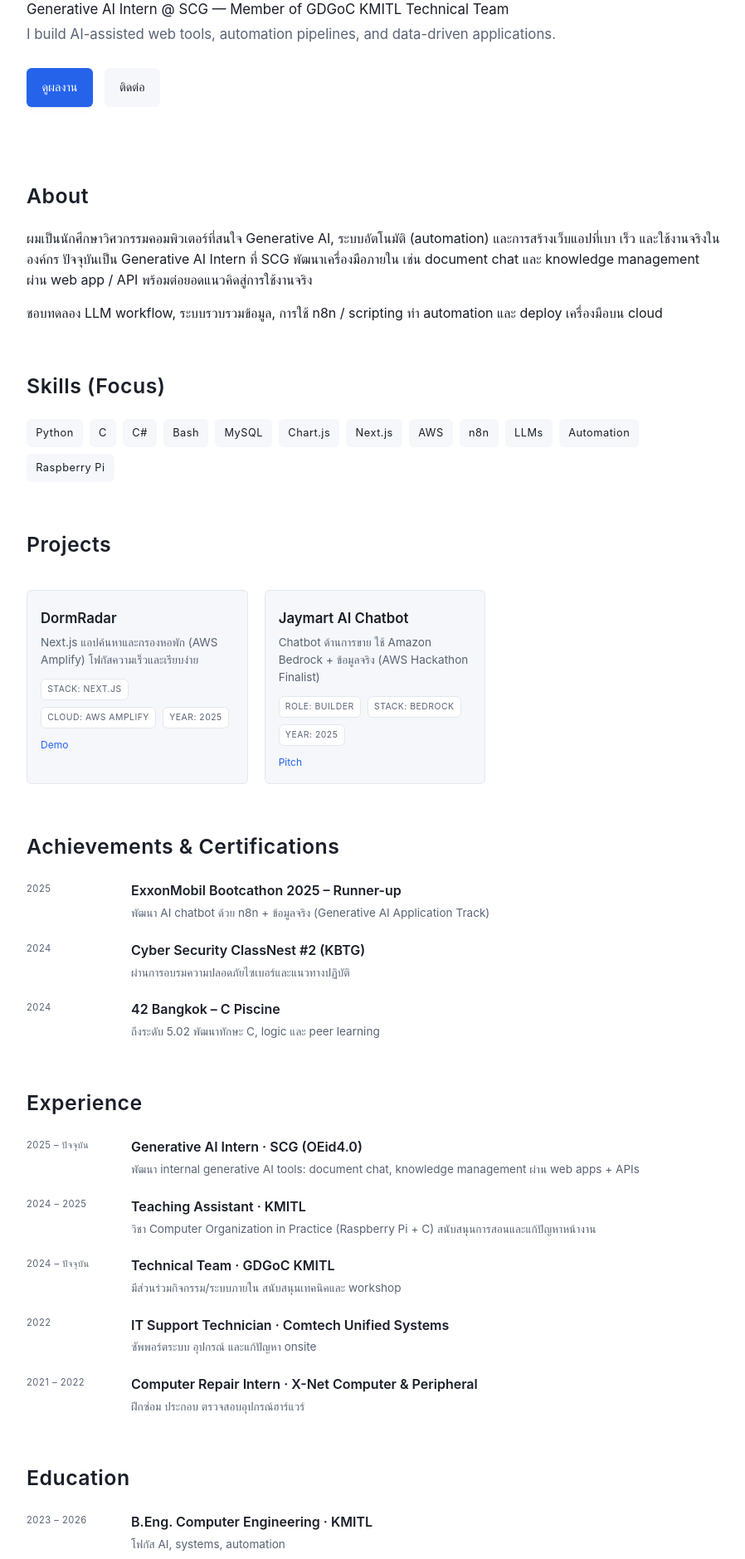
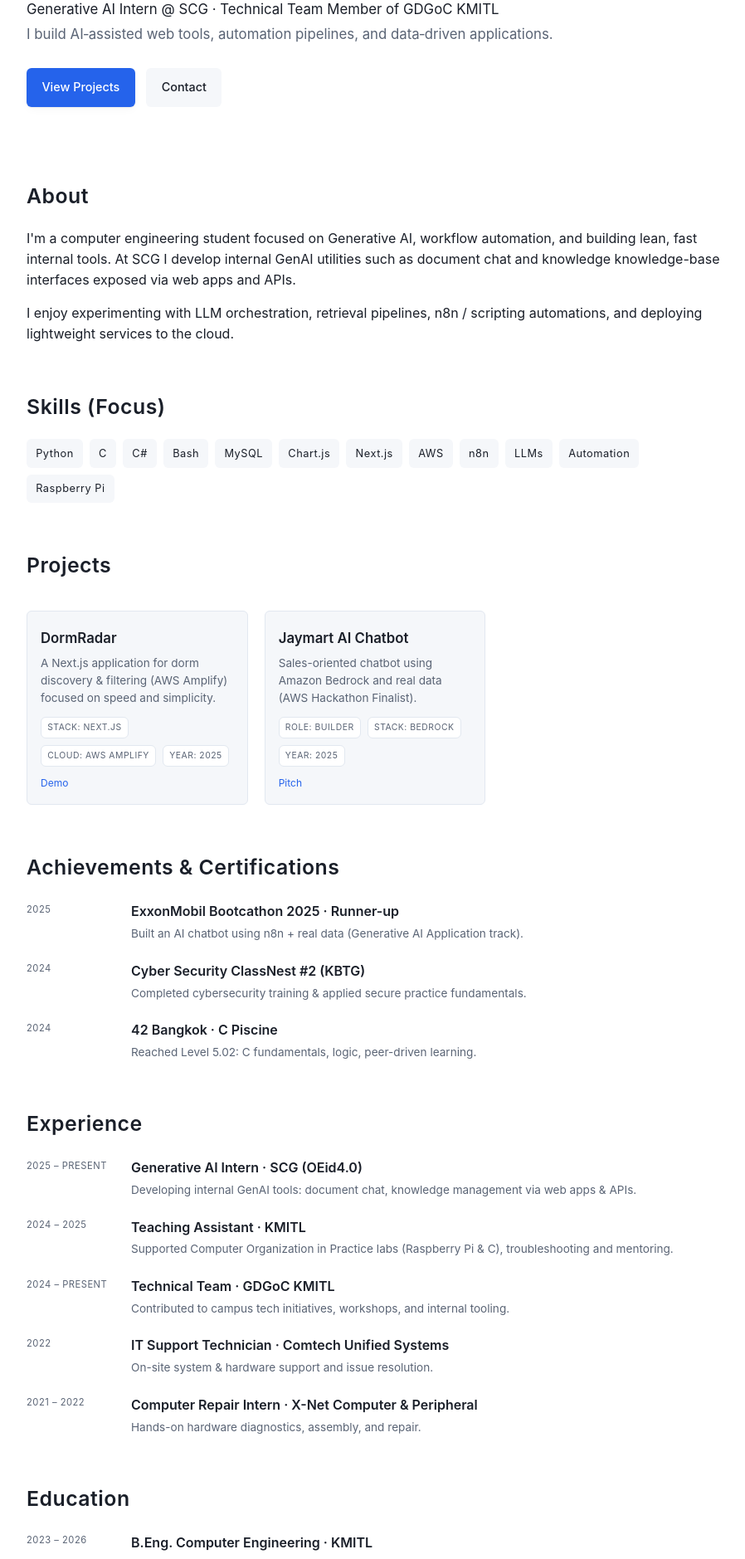
Before and after one commit to jasonkob/jasonkob.github.io, a plain HTML site: page index.html in a window 1280 px wide. Shown: the part 219-2098 px from the top of the page at 83% size, without its empty margins (188-1086 px from the left). Drawn offline with Linux system fonts and the light colour scheme.

Commit message:
Update HTML language attribute and improve accessibility text; refine project descriptions and personal details

```diff
--- a/assets/css/style.css
+++ b/assets/css/style.css
@@ -27,7 +27,7 @@ body { margin:0; font-family:var(--font-stack); background:var(--bg); color:var(
 .skip-link { position:absolute;left:-999px; top:auto; width:1px;height:1px; overflow:hidden; }
 .skip-link:focus { position:static; width:auto;height:auto; padding:.5rem 1rem; background:var(--accent); color:#fff; }
 
-.site-header { position:sticky; top:0; backdrop-filter:saturate(180%) blur(10px); background:rgba(255,255,255,.8); border-bottom:1px solid var(--border); display:flex; align-items:center; z-index:20; }
+.site-header { position:sticky; top:0; -webkit-backdrop-filter:saturate(180%) blur(10px); backdrop-filter:saturate(180%) blur(10px); background:rgba(255,255,255,.8); border-bottom:1px solid var(--border); display:flex; align-items:center; z-index:20; }
 [data-theme="dark"] .site-header { background:rgba(15,17,21,.8); }
 .nav { max-width:1080px; margin:0 auto; width:100%; display:flex; align-items:center; justify-content:space-between; padding:.75rem 1.25rem; }
 .nav-list { list-style:none; display:flex; gap:1rem; margin:0; padding:0; }
--- a/index.html
+++ b/index.html
@@ -1,10 +1,10 @@
 <!DOCTYPE html>
-<html lang="th" class="no-js" data-theme="light">
+<html lang="en" class="no-js" data-theme="light">
 <head>
   <meta charset="utf-8" />
-  <title>Portfolio | Nonthawat (Ice)</title>
+  <title>Nonthawat (Ice) | Portfolio</title>
   <meta name="viewport" content="width=device-width,initial-scale=1" />
-  <meta name="description" content="Nonthawat (Ice) – Generative AI Intern @ SCG | AI, Web, Automation, Cloud Projects" />
+  <meta name="description" content="Nonthawat (Ice) – Generative AI Intern @ SCG. Building AI-assisted web tools, automation pipelines, and cloud applications." />
   <meta name="theme-color" content="#ffffff" />
   <link rel="preload" href="assets/css/style.css" as="style" />
   <link rel="stylesheet" href="assets/css/style.css" />
@@ -24,14 +24,14 @@
     "affiliation":[{"@type":"Organization","name":"SCG"},{"@type":"Organization","name":"GDGoC KMITL"}],
     "alumniOf":[{"@type":"CollegeOrUniversity","name":"King Mongkut's Institute of Technology Ladkrabang"}],
     "knowsAbout":["Generative AI","Automation","Web Development","Cloud","LLMs"],
-    "sameAs":[]
+    "sameAs":["https://github.com/icementel","https://www.linkedin.com/in/icentw2003/"]
   }</script>
   <noscript><style>.js-only{display:none}</style></noscript>
 </head>
 <body>
-  <a class="skip-link" href="#main">ข้ามไปยังเนื้อหา</a>
+  <a class="skip-link" href="#main">Skip to content</a>
   <header class="site-header" role="banner">
-    <nav class="nav" aria-label="หลัก">
+    <nav class="nav" aria-label="Primary">
       <button id="themeToggle" class="theme-toggle" aria-label="Toggle theme" title="Toggle theme">☀️</button>
       <ul class="nav-list">
         <li><a href="#about">About</a></li>
@@ -46,19 +46,19 @@
   </header>
   <main id="main" tabindex="-1">
     <section id="hero" class="hero" aria-labelledby="hero-title">
-      <h1 id="hero-title">สวัสดี, ฉันคือ <span class="accent">Nonthawat (Ice)</span></h1>
-      <p class="lead">Generative AI Intern @ SCG — Member of GDGoC KMITL Technical Team</p>
-      <p class="lead alt">I build AI-assisted web tools, automation pipelines, and data-driven applications.</p>
+      <h1 id="hero-title">Hi, I'm <span class="accent">Nonthawat (Ice)</span></h1>
+      <p class="lead">Generative AI Intern @ SCG · Technical Team Member of GDGoC KMITL</p>
+      <p class="lead alt">I build AI‑assisted web tools, automation pipelines, and data‑driven applications.</p>
       <div class="hero-actions">
-        <a href="#projects" class="btn">ดูผลงาน</a>
-        <a href="#contact" class="btn ghost">ติดต่อ</a>
+        <a href="#projects" class="btn">View Projects</a>
+        <a href="#contact" class="btn ghost">Contact</a>
       </div>
     </section>
 
     <section id="about" class="section" aria-labelledby="about-title">
       <h2 id="about-title">About</h2>
-      <p>ผมเป็นนักศึกษาวิศวกรรมคอมพิวเตอร์ที่สนใจ Generative AI, ระบบอัตโนมัติ (automation) และการสร้างเว็บแอปที่เบา เร็ว และใช้งานจริงในองค์กร ปัจจุบันเป็น Generative AI Intern ที่ SCG พัฒนาเครื่องมือภายใน เช่น document chat และ knowledge management ผ่าน web app / API พร้อมต่อยอดแนวคิดสู่การใช้งานจริง</p>
-      <p>ชอบทดลอง LLM workflow, ระบบรวบรวมข้อมูล, การใช้ n8n / scripting ทำ automation และ deploy เครื่องมือบน cloud</p>
+      <p>I'm a computer engineering student focused on Generative AI, workflow automation, and building lean, fast internal tools. At SCG I develop internal GenAI utilities such as document chat and knowledge knowledge-base interfaces exposed via web apps and APIs.</p>
+      <p>I enjoy experimenting with LLM orchestration, retrieval pipelines, n8n / scripting automations, and deploying lightweight services to the cloud.</p>
     </section>
 
     <section id="skills" class="section" aria-labelledby="skills-title">
@@ -82,17 +82,17 @@
     <section id="projects" class="section" aria-labelledby="projects-title">
       <div class="section-head">
         <h2 id="projects-title">Projects</h2>
-        <div class="filters js-only" role="group" aria-label="ตัวกรองผลงาน">
+        <div class="filters js-only" role="group" aria-label="Project filters">
           <button class="filter-btn is-active" data-filter="all">All</button>
-          <button class="filter-btn" data-filter="ai">AI</button>
-          <button class="filter-btn" data-filter="web">Web</button>
-          <button class="filter-btn" data-filter="automation">Automation</button>
+            <button class="filter-btn" data-filter="ai">AI</button>
+            <button class="filter-btn" data-filter="web">Web</button>
+            <button class="filter-btn" data-filter="automation">Automation</button>
         </div>
       </div>
       <div class="projects-grid" id="projectGrid">
         <article class="project-card" data-tags="web ai" tabindex="0">
           <h3 class="project-title">DormRadar</h3>
-          <p class="project-desc">Next.js แอปค้นหาและกรองหอพัก (AWS Amplify) โฟกัสความเร็วและเรียบง่าย</p>
+          <p class="project-desc">A Next.js application for dorm discovery & filtering (AWS Amplify) focused on speed and simplicity.</p>
           <ul class="meta">
             <li>Stack: Next.js</li>
             <li>Cloud: AWS Amplify</li>
@@ -102,7 +102,7 @@
         </article>
         <article class="project-card" data-tags="ai automation" tabindex="0">
           <h3 class="project-title">Jaymart AI Chatbot</h3>
-          <p class="project-desc">Chatbot ด้านการขาย ใช้ Amazon Bedrock + ข้อมูลจริง (AWS Hackathon Finalist)</p>
+          <p class="project-desc">Sales-oriented chatbot using Amazon Bedrock and real data (AWS Hackathon Finalist).</p>
           <ul class="meta">
             <li>Role: Builder</li>
             <li>Stack: Bedrock</li>
@@ -119,22 +119,22 @@
         <li>
           <div class="time-range">2025</div>
           <div class="item-body">
-            <h3>ExxonMobil Bootcathon 2025 – Runner-up</h3>
-            <p>พัฒนา AI chatbot ด้วย n8n + ข้อมูลจริง (Generative AI Application Track)</p>
+            <h3>ExxonMobil Bootcathon 2025 · Runner-up</h3>
+            <p>Built an AI chatbot using n8n + real data (Generative AI Application track).</p>
           </div>
         </li>
         <li>
           <div class="time-range">2024</div>
           <div class="item-body">
             <h3>Cyber Security ClassNest #2 (KBTG)</h3>
-            <p>ผ่านการอบรมความปลอดภัยไซเบอร์และแนวทางปฏิบัติ</p>
+            <p>Completed cybersecurity training & applied secure practice fundamentals.</p>
           </div>
         </li>
         <li>
           <div class="time-range">2024</div>
           <div class="item-body">
-            <h3>42 Bangkok – C Piscine</h3>
-            <p>ถึงระดับ 5.02 พัฒนาทักษะ C, logic และ peer learning</p>
+            <h3>42 Bangkok · C Piscine</h3>
+            <p>Reached Level 5.02: C fundamentals, logic, peer-driven learning.</p>
           </div>
         </li>
       </ul>
@@ -144,38 +144,38 @@
       <h2 id="exp-title">Experience</h2>
       <ul class="timeline">
         <li>
-          <div class="time-range">2025 – ปัจจุบัน</div>
+          <div class="time-range">2025 – Present</div>
           <div class="item-body">
             <h3>Generative AI Intern · SCG (OEid4.0)</h3>
-            <p>พัฒนา internal generative AI tools: document chat, knowledge management ผ่าน web apps + APIs</p>
+            <p>Developing internal GenAI tools: document chat, knowledge management via web apps & APIs.</p>
           </div>
         </li>
         <li>
           <div class="time-range">2024 – 2025</div>
           <div class="item-body">
             <h3>Teaching Assistant · KMITL</h3>
-            <p>วิชา Computer Organization in Practice (Raspberry Pi + C) สนับสนุนการสอนและแก้ปัญหาหน้างาน</p>
+            <p>Supported Computer Organization in Practice labs (Raspberry Pi & C), troubleshooting and mentoring.</p>
           </div>
         </li>
         <li>
-          <div class="time-range">2024 – ปัจจุบัน</div>
+          <div class="time-range">2024 – Present</div>
           <div class="item-body">
             <h3>Technical Team · GDGoC KMITL</h3>
-            <p>มีส่วนร่วมกิจกรรม/ระบบภายใน สนับสนุนเทคนิคและ workshop</p>
+            <p>Contributed to campus tech initiatives, workshops, and internal tooling.</p>
           </div>
         </li>
         <li>
           <div class="time-range">2022</div>
           <div class="item-body">
             <h3>IT Support Technician · Comtech Unified Systems</h3>
-            <p>ซัพพอร์ตระบบ อุปกรณ์ และแก้ปัญหา onsite</p>
+            <p>On-site system & hardware support and issue resolution.</p>
           </div>
         </li>
         <li>
           <div class="time-range">2021 – 2022</div>
           <div class="item-body">
             <h3>Computer Repair Intern · X-Net Computer & Peripheral</h3>
-            <p>ฝึกซ่อม ประกอบ ตรวจสอบอุปกรณ์ฮาร์แวร์</p>
+            <p>Hands-on hardware diagnostics, assembly, and repair.</p>
           </div>
         </li>
       </ul>
@@ -188,14 +188,14 @@
           <div class="time-range">2023 – 2026</div>
           <div class="item-body">
             <h3>B.Eng. Computer Engineering · KMITL</h3>
-            <p>โฟกัส AI, systems, automation</p>
+            <p>Focus: AI, systems, automation.</p>
           </div>
         </li>
         <li>
           <div class="time-range">2024</div>
           <div class="item-body">
             <h3>42 Bangkok · C Piscine</h3>
-            <p>Intensive peer-based learning, C fundamentals, problem solving</p>
+            <p>Intensive peer-based C language & problem solving program.</p>
           </div>
         </li>
       </ul>
@@ -207,7 +207,7 @@
         <li><strong>Email:</strong> <a href="mailto:icementel.11@gmail.com">icementel.11@gmail.com</a></li>
         <li><strong>GitHub:</strong> <a href="https://github.com/icementel" target="_blank" rel="noopener">icementel</a></li>
         <li><strong>Fastwork:</strong> <a href="https://fastwork.co/user/icementel" target="_blank" rel="noopener">Profile</a></li>
-        <li><strong>LinkedIn:</strong> <a href="https://www.linkedin.com/in/icentw2003/" target="_blank" rel="noopener">username</a></li>
+        <li><strong>LinkedIn:</strong> <a href="https://www.linkedin.com/in/icentw2003/" target="_blank" rel="noopener">icentw2003</a></li>
       </ul>
     </section>
   </main>
```
